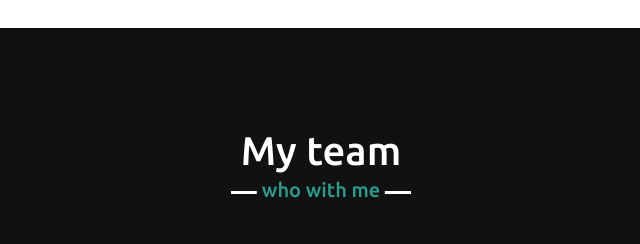
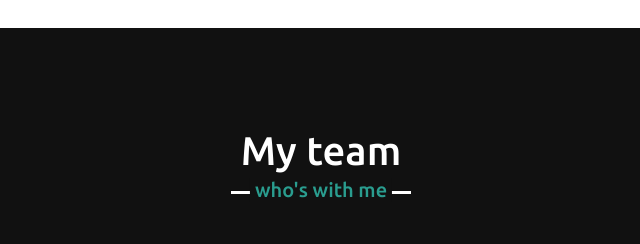
Before and after one commit to JesicaDsouza/JesicaDsouza.github.io, a plain HTML site: page index.html in a window 1280 px wide. Shown: the part 2820-3064 px from the top of the page, 319-959 px from the left. Drawn offline with nearby package versions, Linux system fonts and the light colour scheme.

Commit message:
Grammar change

```diff
--- a/style.css
+++ b/style.css
@@ -386,7 +386,7 @@ section .title::after {
 
 /* teams section styling */
 .teams .title::after {
-    content: "who with me";
+    content: "who's with me";
 }
 .teams .carousel .card {
     background: #222;
```
